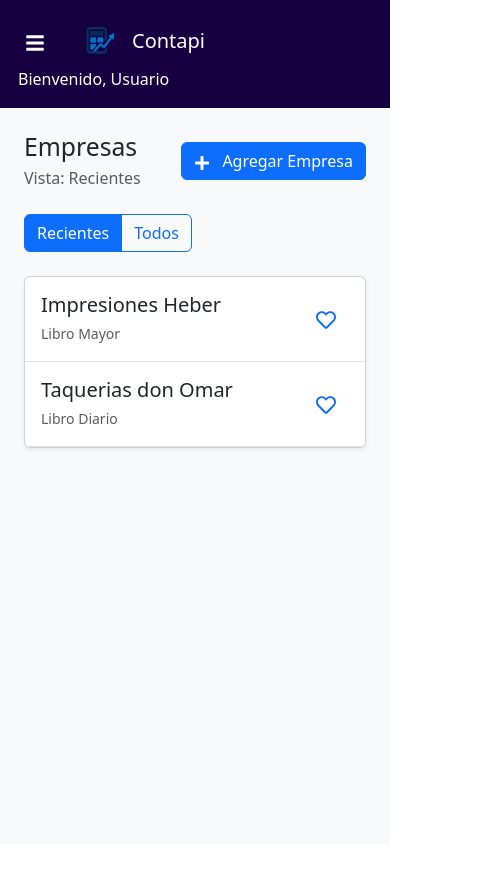
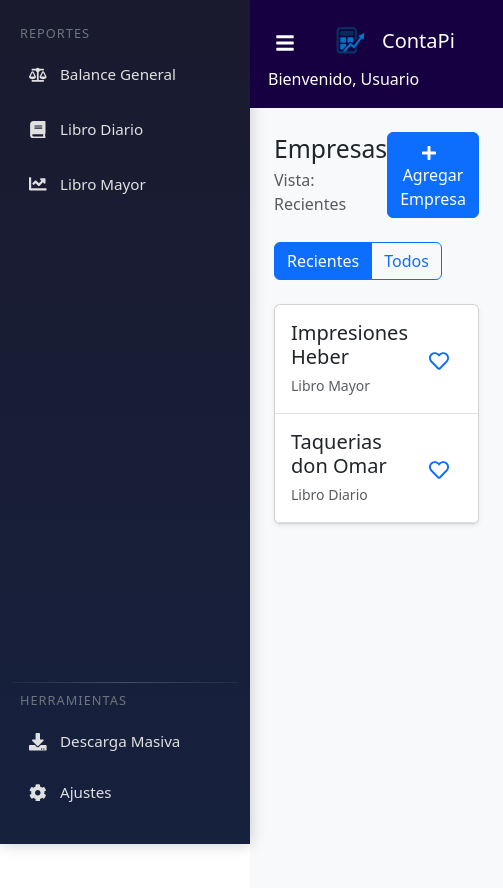
Before and after one commit to Heberjfet/ContaPi, a React (Vite) app in the folder contapaqi-frontend/: page /homepage in a window 390 px wide. Both pictures are taken after a click on the button 35 px from the left and 41 px from the top of the page. Shown: the top 888 px of the page, 503 px wide, since content can reach past the window. Before the commit the page ends 844 px from the top, so only its background shows below. Built offline with nearby package versions, Linux system fonts and the light colour scheme.

Commit message:
Refactor sidebar functionality and styles for improved responsiveness and user experience

```diff
--- a/contapaqi-frontend/src/componentes/dashboard/Homepage.jsx
+++ b/contapaqi-frontend/src/componentes/dashboard/Homepage.jsx
@@ -14,7 +14,6 @@ function Homepage() {
   const nombre =
     location.state?.nombre || localStorage.getItem("nombre") || "Usuario";
 
-  const [showSidebar, setShowSidebar] = useState(true);
   const [showModal, setShowModal] = useState(false);
   const [vistaActual, setVistaActual] = useState("Recientes");
   const [empresas, setEmpresas] = useState([
@@ -40,6 +39,12 @@ function Homepage() {
       fecha: new Date(2024, 2, 20),
     },
   ]);
+
+  const [isSidebarOpen, setIsSidebarOpen] = useState(false);
+
+  const toggleSidebar = () => {
+    setIsSidebarOpen((prev) => !prev);
+  };
 
   // Memoizar la función de filtrado
   const empresasFiltradas = useCallback(() => {
@@ -100,19 +105,27 @@ function Homepage() {
     setShowModal(false);
   }, []);
 
-  const toggleSidebar = useCallback(() => {
-    setShowSidebar((prev) => !prev);
-  }, []);
-
   return (
+    <div className="d-flex">
+      <Sidebar
+        setVistaActual={setVistaActual}
+        vistaActual={vistaActual}
+        isSidebarOpen={isSidebarOpen}
+        toggleSidebar={toggleSidebar}
+      />
+      <div
+        className="flex-grow-1"
+        style={{
+          marginLeft: isSidebarOpen ? "250px" : "0", // Ajusta el margen dinámicamente
+          transition: "margin-left 0.3s ease", // Añade una transición suave
+        }}
+      >
+        <Navbar
+          nombre={nombre}
+          toggleSidebar={toggleSidebar}
+          isSidebarOpen={isSidebarOpen}
+        />
         <div className="d-flex flex-column" style={{ minHeight: "100vh" }}>
-      <Navbar nombre={nombre} toggleSidebar={toggleSidebar} />
-
-      <div className="d-flex flex-grow-1">
-        {showSidebar && (
-          <Sidebar setVistaActual={setVistaActual} vistaActual={vistaActual} />
-        )}
-
           <main className="flex-grow-1 p-4 bg-light">
             <div className="d-flex justify-content-between align-items-center mb-4">
               <div>
@@ -182,6 +195,7 @@ function Homepage() {
           </div>
         )}
       </div>
+    </div>
   );
 }
 
--- a/contapaqi-frontend/src/componentes/dashboard/Navbar.jsx
+++ b/contapaqi-frontend/src/componentes/dashboard/Navbar.jsx
@@ -2,7 +2,7 @@ import React, { useState } from "react";
 import { FaBars } from "react-icons/fa";
 import UserDropdown from "./InfoUser"; // Importamos el componente
 
-function Navbar({ nombre, toggleSidebar }) {
+function Navbar({ nombre, toggleSidebar, isSidebarOpen }) {
   const [showDropdown, setShowDropdown] = useState(false);
 
   // Datos de ejemplo del usuario
@@ -10,13 +10,18 @@ function Navbar({ nombre, toggleSidebar }) {
     nombre: nombre || "Usuario",
     rol: "Contador Certificado", // Como se muestra en la imagen
     email: "usuario@ejemplo.com",
-    avatar: "/path/to/avatar.jpg" // Ajusta según tus recursos
+    avatar: "/path/to/avatar.jpg", // Ajusta según tus recursos
   };
 
   return (
     <nav
-      className="navbar navbar-dark py-3"
-      style={{ backgroundColor: "#160041" }}
+      className={`navbar navbar-dark py-3 ${
+        isSidebarOpen ? "navbar-expanded" : ""
+      }`}
+      style={{
+        backgroundColor: "#160041",
+        transition: "margin-left 0.3s ease",
+      }}
     >
       <div className="container-fluid">
         <div className="d-flex align-items-center">
@@ -34,7 +39,7 @@ function Navbar({ nombre, toggleSidebar }) {
               height="50"
               className="me-2"
             />
-            <span className="navbar-brand mb-0">Contapi</span>
+            <span className="navbar-brand mb-0">ContaPi</span>
           </div>
         </div>
 
@@ -42,7 +47,7 @@ function Navbar({ nombre, toggleSidebar }) {
         <button
           className="text-white border-0 bg-transparent d-flex align-items-center"
           onClick={() => setShowDropdown(!showDropdown)}
-          style={{ cursor: 'pointer' }}
+          style={{ cursor: "pointer" }}
         >
           <span>Bienvenido, {nombre}</span>
           {/* Opcionalmente puedes agregar un icono aquí */}
--- a/contapaqi-frontend/src/componentes/dashboard/Sidebar.jsx
+++ b/contapaqi-frontend/src/componentes/dashboard/Sidebar.jsx
@@ -11,7 +11,12 @@ import { Modal, Button } from "react-bootstrap"; // Importar componentes de Reac
 import Settings from "./Ajustes"; // Importar el componente Ajustes
 import "../styles/Sidebar.css";
 
-function Sidebar({ setVistaActual, vistaActual }) {
+function Sidebar({
+  setVistaActual,
+  vistaActual,
+  isSidebarOpen,
+  toggleSidebar,
+}) {
   const navigate = useNavigate();
   const [showSettings, setShowSettings] = useState(false); // Estado para controlar el modal
 
@@ -26,7 +31,15 @@ function Sidebar({ setVistaActual, vistaActual }) {
 
   return (
     <>
-      <aside className="sidebar-container bg-gradient-dark text-white">
+      <div
+        className={`sidebar-container bg-gradient-dark text-white ${
+          isSidebarOpen ? "open" : "closed"
+        }`}
+        style={{
+          width: isSidebarOpen ? "250px" : "0",
+          transition: "width 0.3s ease",
+        }}
+      >
         <div className="d-flex flex-column h-100">
           <nav className="mb-4">
             <div className="menu-title ps-2 mb-2">REPORTES</div>
@@ -71,7 +84,7 @@ function Sidebar({ setVistaActual, vistaActual }) {
             </button>
           </div>
         </div>
-      </aside>
+      </div>
 
       {/* Modal para Ajustes */}
       <Modal show={showSettings} onHide={handleCloseSettings} centered>
--- a/contapaqi-frontend/src/componentes/styles/Sidebar.css
+++ b/contapaqi-frontend/src/componentes/styles/Sidebar.css
@@ -1,20 +1,27 @@
 .sidebar-container {
   width: 250px;
+  height: 100vh;
+  background: linear-gradient(180deg, #1a1a2e 0%, #16213e 100%);
+  position: fixed;
+  top: 0;
+  left: 0;
+  transition: transform 0.3s ease, visibility 0.3s ease;
+  overflow: hidden;
   padding: 1.5rem 0.75rem;
-  transition: transform 0.3s ease, opacity 0.3s ease;
   box-shadow: 0 0 15px rgba(0, 0, 0, 0.2);
-  background: linear-gradient(180deg, #1a1a2e 0%, #16213e 100%);
   transform: translateX(0);
   opacity: 1;
 }
 
 .sidebar-container.closed {
   transform: translateX(-100%);
+  width: 0;
   opacity: 0;
 }
 
 .sidebar-container.open {
   transform: translateX(0);
+  width: 250px;
   opacity: 1;
 }
 
```
Lines whose indentation alone changed are shown as unchanged.
